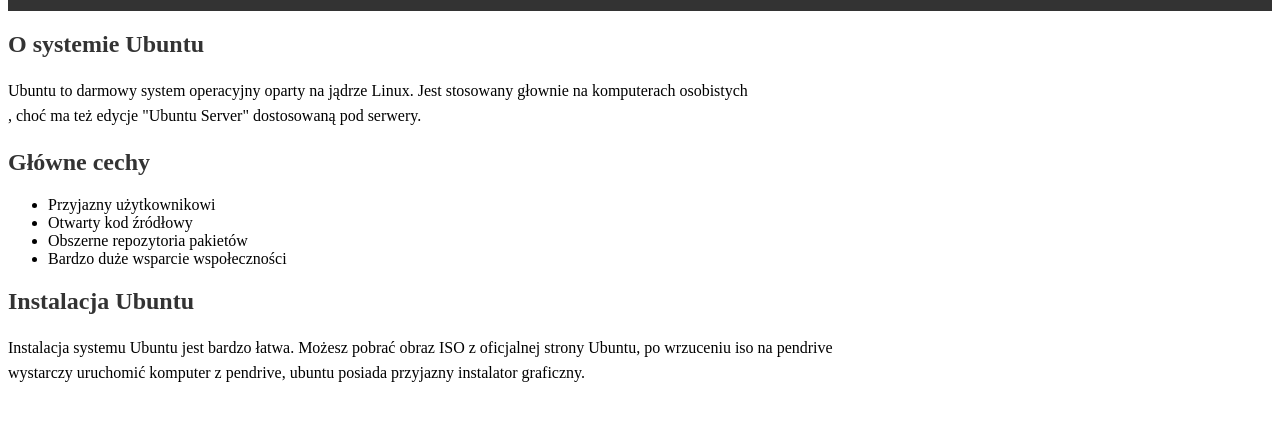
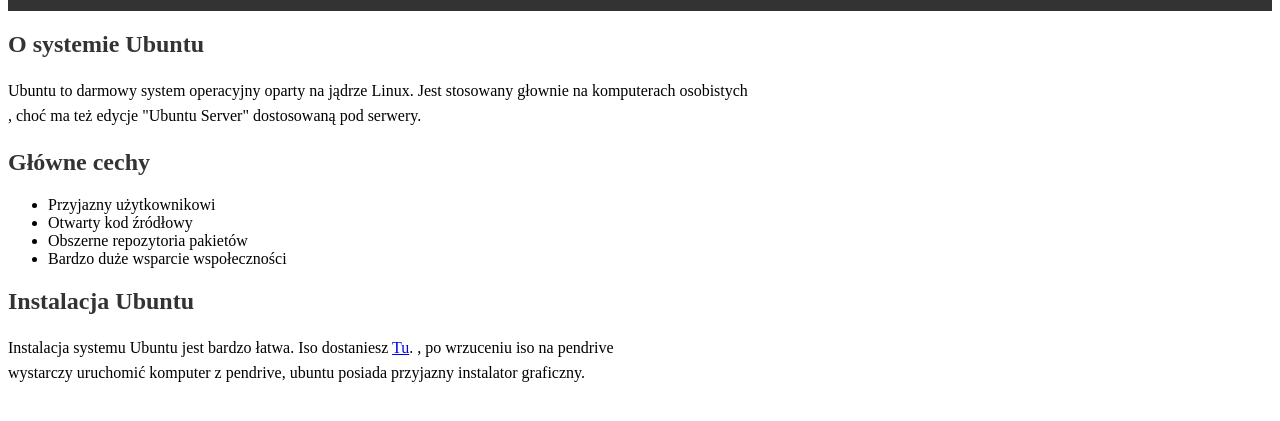
Before and after one commit to soja1337/najlepszedista, a plain HTML site: page ubuntu.html in a window 1280 px wide. Shown: the part 97-518 px from the top of the page. Drawn offline with Linux system fonts and the light colour scheme.

Commit message:
Update ubuntu.html

```diff
--- a/ubuntu.html
+++ b/ubuntu.html
@@ -56,7 +56,7 @@
     <section>
         <h2>Instalacja Ubuntu</h2>
         <p>
-            Instalacja systemu Ubuntu jest bardzo łatwa. Możesz pobrać obraz ISO z oficjalnej strony Ubuntu, po wrzuceniu iso na pendrive <br> wystarczy uruchomić komputer z pendrive, ubuntu posiada przyjazny instalator graficzny.
+            Instalacja systemu Ubuntu jest bardzo łatwa. Iso dostaniesz <a href="https://ubuntu.com/download" target="_blank">Tu</a>. , po wrzuceniu iso na pendrive <br> wystarczy uruchomić komputer z pendrive, ubuntu posiada przyjazny instalator graficzny.
         </p>
     </section>
 </body>
```
